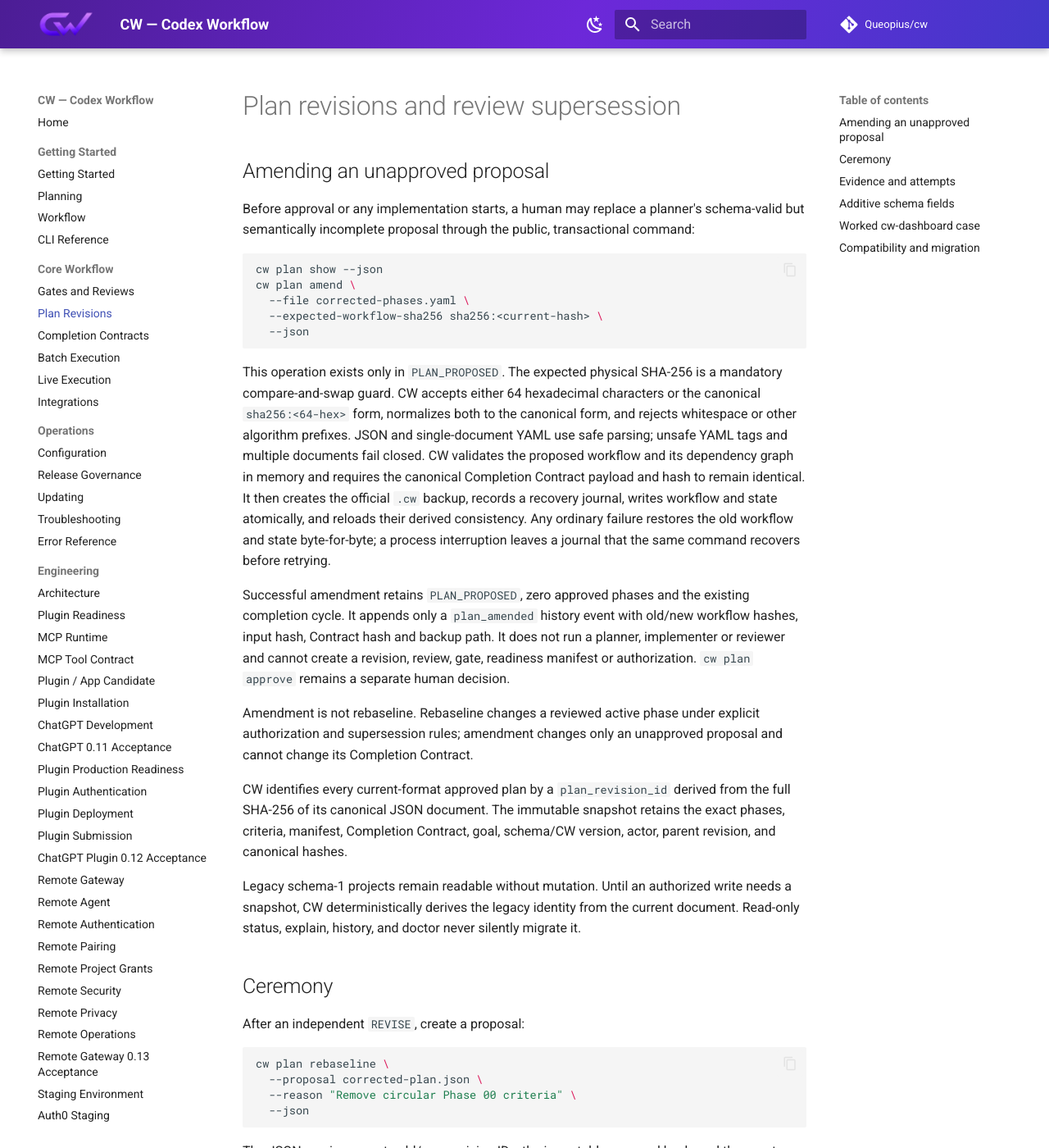
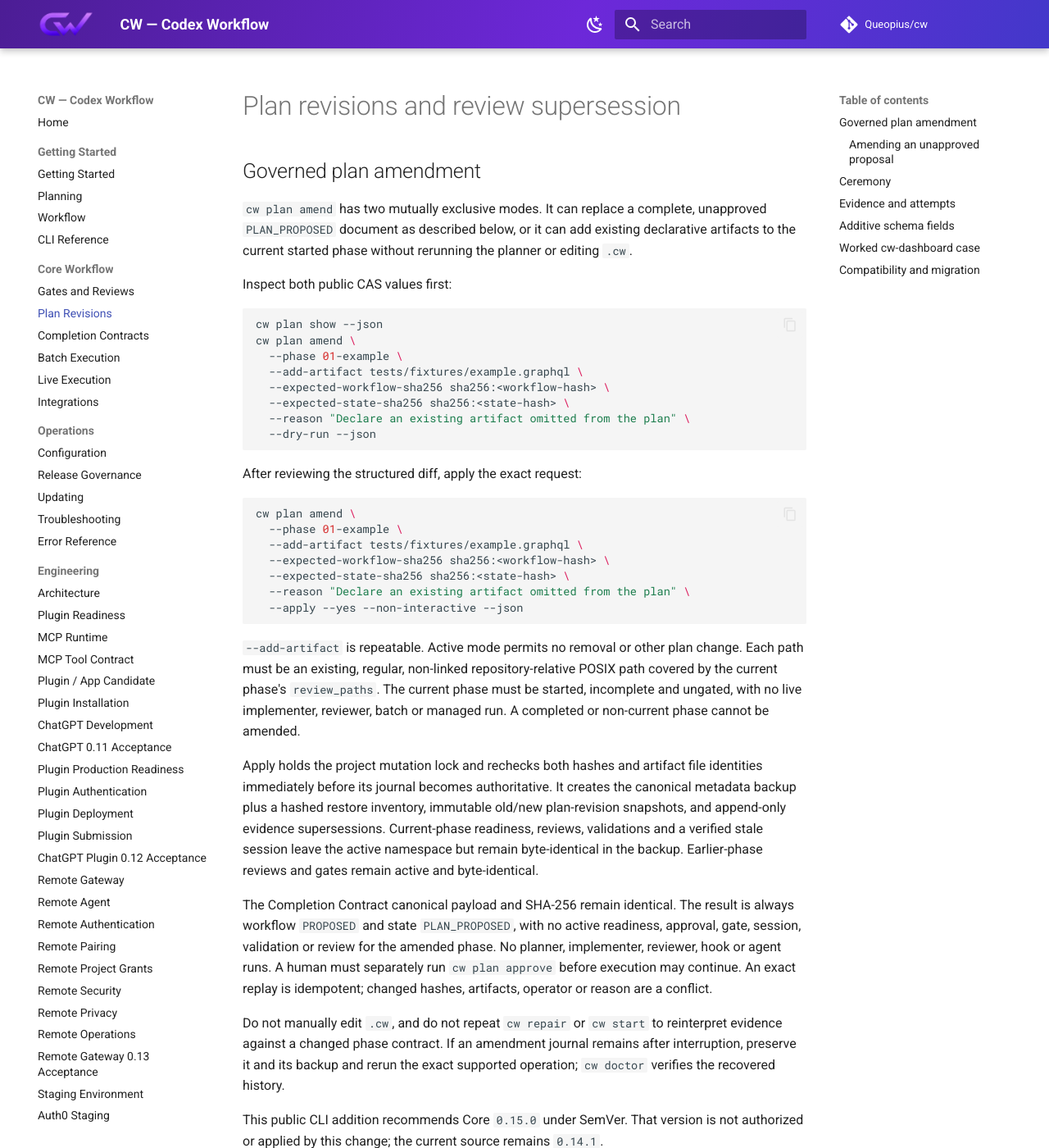
Before and after one commit to Queopius/cw, an MkDocs documentation site: the page built from docs/plan-revisions.md, in a window 1280 px wide and 1400 px high. Shown: the whole window at 82% size. Built offline with MkDocs 1.6.1 and Material for MkDocs 9.7.7, drawn with Linux system fonts in a browser that asks for light colours; comment, search, counter and statistics services are not loaded; some of the changed text lies outside the part shown.

Commit message:
docs(plan): document governed artifact amendments

````diff
--- a/docs/plan-revisions.md
+++ b/docs/plan-revisions.md
@@ -1,6 +1,67 @@
 # Plan revisions and review supersession
 
-## Amending an unapproved proposal
+## Governed plan amendment
+
+`cw plan amend` has two mutually exclusive modes. It can replace a complete,
+unapproved `PLAN_PROPOSED` document as described below, or it can add existing
+declarative artifacts to the current started phase without rerunning the
+planner or editing `.cw`.
+
+Inspect both public CAS values first:
+
+```bash
+cw plan show --json
+cw plan amend \
+  --phase 01-example \
+  --add-artifact tests/fixtures/example.graphql \
+  --expected-workflow-sha256 sha256:<workflow-hash> \
+  --expected-state-sha256 sha256:<state-hash> \
+  --reason "Declare an existing artifact omitted from the plan" \
+  --dry-run --json
+```
+
+After reviewing the structured diff, apply the exact request:
+
+```bash
+cw plan amend \
+  --phase 01-example \
+  --add-artifact tests/fixtures/example.graphql \
+  --expected-workflow-sha256 sha256:<workflow-hash> \
+  --expected-state-sha256 sha256:<state-hash> \
+  --reason "Declare an existing artifact omitted from the plan" \
+  --apply --yes --non-interactive --json
+```
+
+`--add-artifact` is repeatable. Active mode permits no removal or other plan
+change. Each path must be an existing, regular, non-linked repository-relative
+POSIX path covered by the current phase's `review_paths`. The current phase
+must be started, incomplete and ungated, with no live implementer, reviewer,
+batch or managed run. A completed or non-current phase cannot be amended.
+
+Apply holds the project mutation lock and rechecks both hashes and artifact
+file identities immediately before its journal becomes authoritative. It
+creates the canonical metadata backup plus a hashed restore inventory,
+immutable old/new plan-revision snapshots, and append-only evidence
+supersessions. Current-phase readiness, reviews, validations and a verified
+stale session leave the active namespace but remain byte-identical in the
+backup. Earlier-phase reviews and gates remain active and byte-identical.
+
+The Completion Contract canonical payload and SHA-256 remain identical. The
+result is always workflow `PROPOSED` and state `PLAN_PROPOSED`, with no active
+readiness, approval, gate, session, validation or review for the amended phase.
+No planner, implementer, reviewer, hook or agent runs. A human must separately
+run `cw plan approve` before execution may continue. An exact replay is
+idempotent; changed hashes, artifacts, operator or reason are a conflict.
+
+Do not manually edit `.cw`, and do not repeat `cw repair` or `cw start` to
+reinterpret evidence against a changed phase contract. If an amendment journal
+remains after interruption, preserve it and its backup and rerun the exact
+supported operation; `cw doctor` verifies the recovered history.
+
+This public CLI addition recommends Core `0.15.0` under SemVer. That version is
+not authorized or applied by this change; the current source remains `0.14.1`.
+
+### Amending an unapproved proposal
 
 Before approval or any implementation starts, a human may replace a planner's
 schema-valid but semantically incomplete proposal through the public,
@@ -34,9 +95,9 @@ run a planner, implementer or reviewer and cannot create a revision, review,
 gate, readiness manifest or authorization. `cw plan approve` remains a
 separate human decision.
 
-Amendment is not rebaseline. Rebaseline changes a reviewed active phase under
-explicit authorization and supersession rules; amendment changes only an
-unapproved proposal and cannot change its Completion Contract.
+Artifact-only amendment is also distinct from rebaseline. Rebaseline permits a
+review-driven phase-contract correction after `REVISE`; active amendment only
+adds existing artifact declarations and always returns to `PLAN_PROPOSED`.
 
 CW identifies every current-format approved plan by a `plan_revision_id`
 derived from the full SHA-256 of its canonical JSON document. The immutable
````
Also changed, not shown: CHANGELOG.md (+5 -0 lines), docs/cli-reference.md (+14 -4 lines), docs/cli-reference.snapshot.json (+7 -1 lines), docs/errors.md (+4 -0 lines), docs/operations/plan-rebaseline-recovery.md (+8 -0 lines), docs/security.md (+1 -0 lines), docs/workflow.md (+10 -0 lines).
